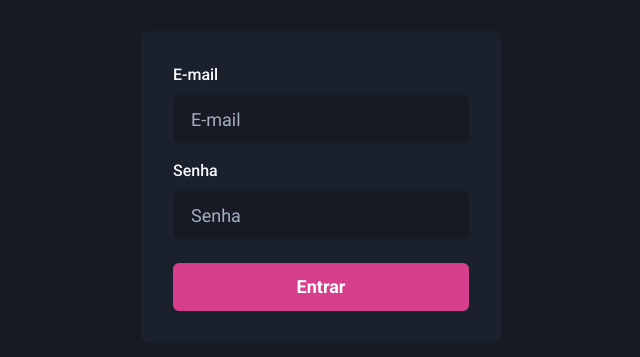
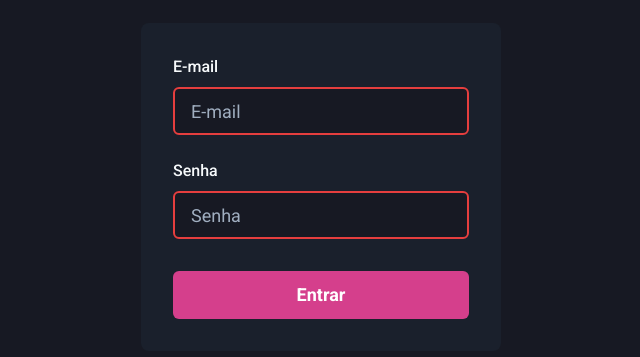
Before and after one commit to Neilom/dashgo, a Next.js app: page / in a window 1280 px wide. Shown: the part 213-570 px from the top of the page, without its empty margins (319-959 px from the left). Built offline with nearby package versions, Linux system fonts and the light colour scheme.

Commit message:
react-hook-form

```diff
--- a/src/components/Form/Input.tsx
+++ b/src/components/Form/Input.tsx
@@ -1,14 +1,16 @@
-import { FormControl, FormLabel, Input as ChakraInput, InputProps as ChakraInputProps } from "@chakra-ui/react";
+import { FormControl, FormLabel, Input as ChakraInput, InputProps as ChakraInputProps, FormErrorMessage } from "@chakra-ui/react";
 import { forwardRef, ForwardRefRenderFunction } from "react";
+import { FieldErrors } from "react-hook-form";
 
 interface InputProps extends ChakraInputProps {
   name: string;
   label?: string;
+  error: FieldErrors
 }
 
-const InputBase: ForwardRefRenderFunction<HTMLInputElement, InputProps> = ({ name, label, ...rest }, ref) => {
+const InputBase: ForwardRefRenderFunction<HTMLInputElement, InputProps> = ({ error, name, label, ...rest }, ref) => {
   return (
-    <FormControl>
+    <FormControl isInvalid={!!error}>
       {!!label && <FormLabel htmlFor={name}>{label}</FormLabel>}
       <ChakraInput
         name={name}
@@ -24,6 +26,8 @@ const InputBase: ForwardRefRenderFunction<HTMLInputElement, InputProps> = ({ nam
         ref={ref}
         {...rest}
       />
+
+      {!!error && <FormErrorMessage>{error.message}</FormErrorMessage>}
     </FormControl>
   )
 }
--- a/src/pages/index.tsx
+++ b/src/pages/index.tsx
@@ -11,9 +11,11 @@ export default function Home() {
 
   const { register, handleSubmit, formState } = useForm()
 
+  console.log(formState.errors)
+
   const handleSignIn: SubmitHandler<SingInFormData> = async (values) => {
 
-    await new Promise ( resolve => setTimeout(resolve, 2000))
+    await new Promise(resolve => setTimeout(resolve, 2000))
     console.log(values)
   }
 
@@ -39,13 +41,15 @@ export default function Home() {
             name='email'
             label='E-mail'
             type='email'
-            {...register("email")}
+            error={formState.errors}
+            {...register("email", {required: 'E-mail obrigatório'})}
           />
           <Input
             name='password'
             label='Senha'
             type='password'
-            {...register("password")}
+            error={formState.errors}
+            {...register("password", {required: 'Senha obrigatório'})}
           />
         </Stack>
         <Button
```
